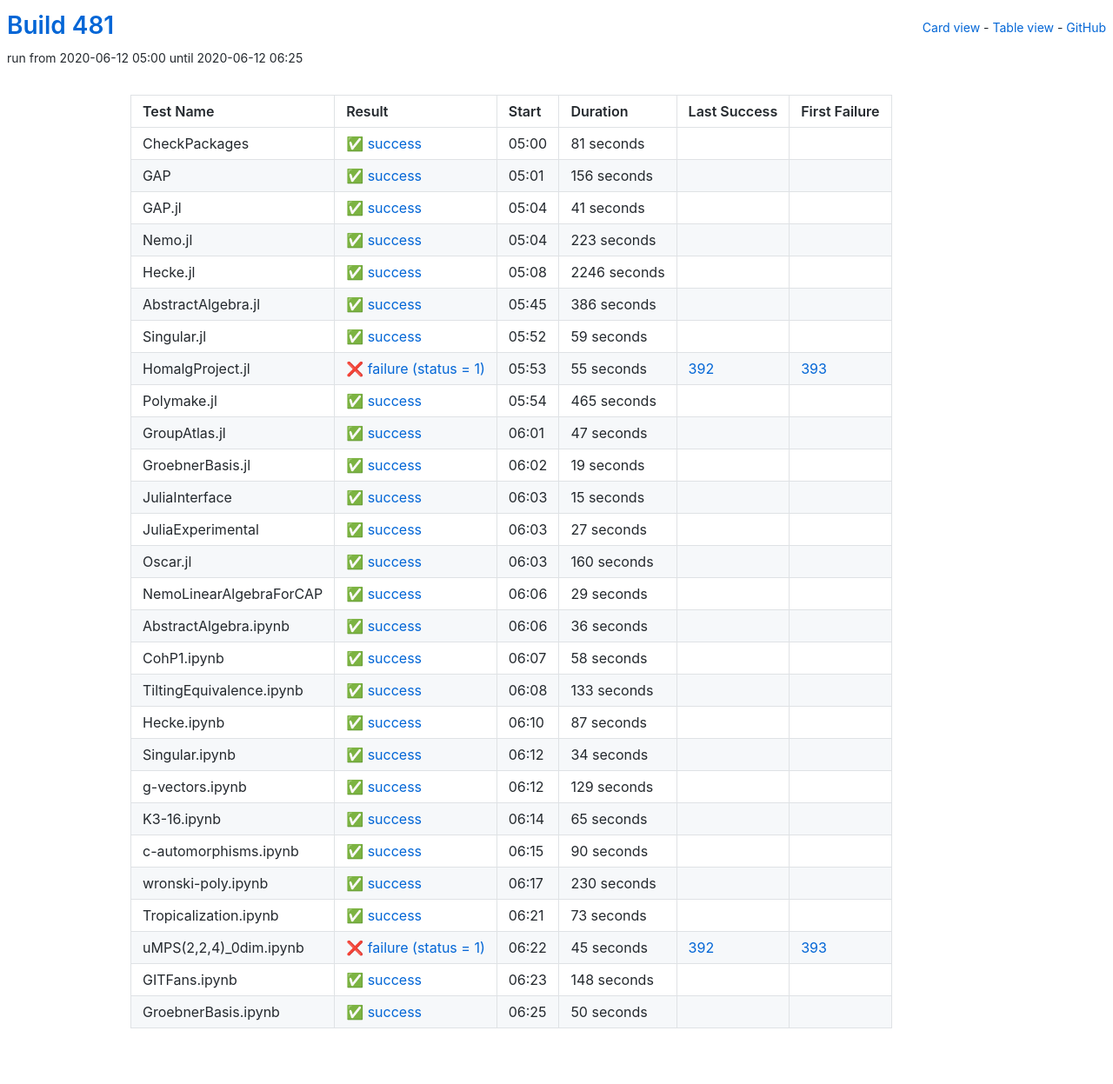
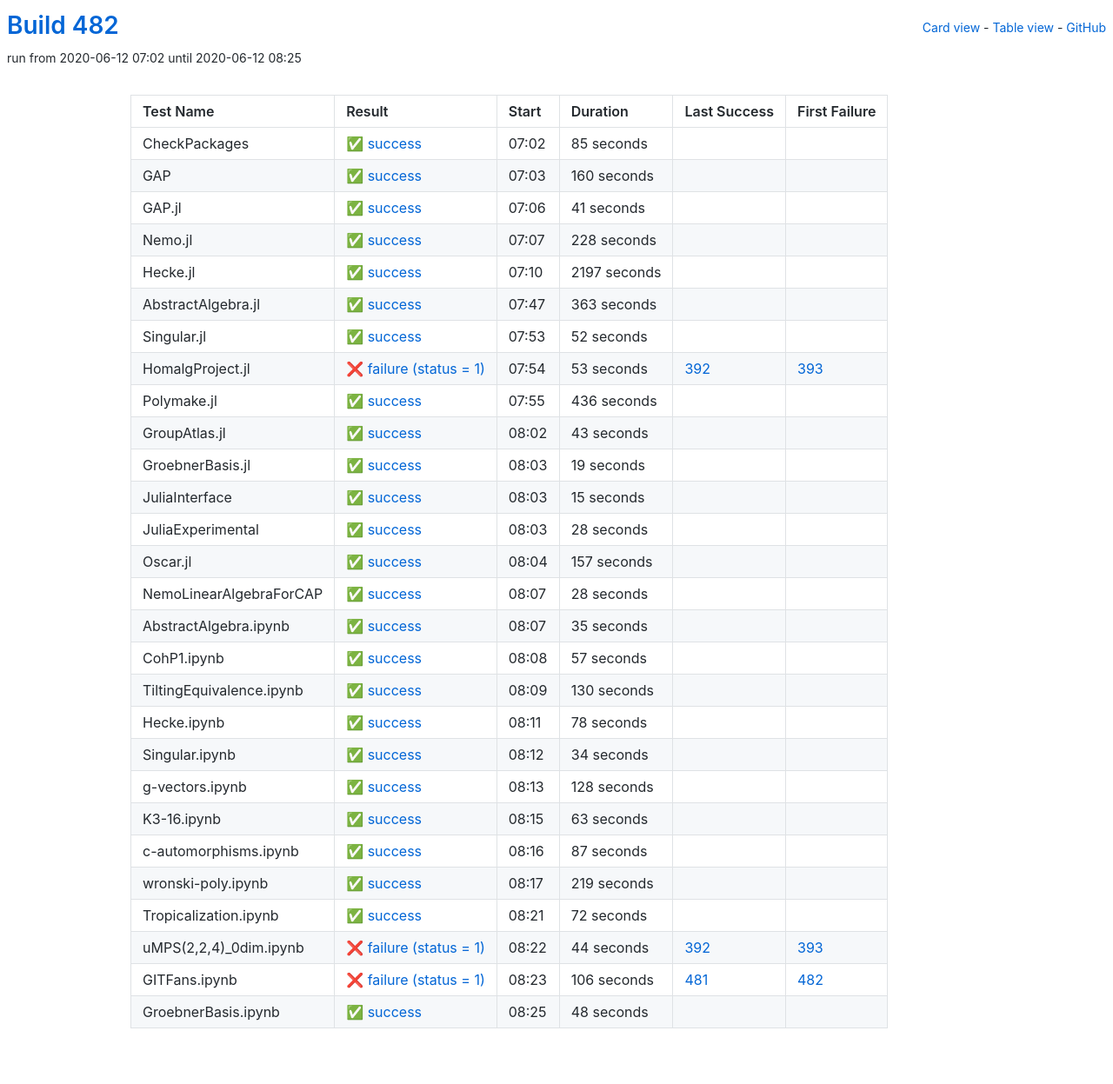
Before and after one commit to oscar-system/oscar-ci-status-1.4, a Jekyll site: the page built from table.html, in a window 1280 px wide. Shown: the whole page at 87% size. Built offline with Jekyll 4.4.1, drawn with Linux system fonts in a browser that asks for light colours.

Commit message:
Build #482

```diff
--- a/_data/ci.yml
+++ b/_data/ci.yml
@@ -1,6 +1,6 @@
 ---
-build: 481
-build_url: https://oscarci.mathematik.uni-kl.de/job/oscar-julia-1.4/481/
+build: 482
+build_url: https://oscarci.mathematik.uni-kl.de/job/oscar-julia-1.4/482/
 job: oscar-julia-1.4
 organization: oscar-system
 repo: oscar-ci-status-1.4
@@ -8,32 +8,32 @@ repourl: https://github.com/oscar-system/oscar-ci-status-1.4
 tests:
 - name: CheckPackages
   id: checkpackages
-  log: https://oscarci.mathematik.uni-kl.de/job/oscar-julia-1.4/481/artifact/logs/build-481/CheckPackages.log
-  start: 2020-06-12 05:00
+  log: https://oscarci.mathematik.uni-kl.de/job/oscar-julia-1.4/482/artifact/logs/build-482/CheckPackages.log
+  start: 2020-06-12 07:02
   success: true
   exitcode: 0
   status: success
-  duration: 81
+  duration: 85
   last_success: false
   last_success_url:
   first_failure: false
   first_failure_url:
 - name: GAP
   id: gap
-  log: https://oscarci.mathematik.uni-kl.de/job/oscar-julia-1.4/481/artifact/logs/build-481/GAP.log
-  start: 2020-06-12 05:01
+  log: https://oscarci.mathematik.uni-kl.de/job/oscar-julia-1.4/482/artifact/logs/build-482/GAP.log
+  start: 2020-06-12 07:03
   success: true
   exitcode: 0
   status: success
-  duration: 156
+  duration: 160
   last_success: false
   last_success_url:
   first_failure: false
   first_failure_url:
 - name: GAP.jl
   id: gap-jl
-  log: https://oscarci.mathematik.uni-kl.de/job/oscar-julia-1.4/481/artifact/logs/build-481/GAP.jl.log
-  start: 2020-06-12 05:04
+  log: https://oscarci.mathematik.uni-kl.de/job/oscar-julia-1.4/482/artifact/logs/build-482/GAP.jl.log
+  start: 2020-06-12 07:06
   success: true
   exitcode: 0
   status: success
@@ -44,92 +44,92 @@ tests:
   first_failure_url:
 - name: Nemo.jl
   id: nemo-jl
-  log: https://oscarci.mathematik.uni-kl.de/job/oscar-julia-1.4/481/artifact/logs/build-481/Nemo.jl.log
-  start: 2020-06-12 05:04
+  log: https://oscarci.mathematik.uni-kl.de/job/oscar-julia-1.4/482/artifact/logs/build-482/Nemo.jl.log
+  start: 2020-06-12 07:07
   success: true
   exitcode: 0
   status: success
-  duration: 223
+  duration: 228
   last_success: false
   last_success_url:
   first_failure: false
   first_failure_url:
 - name: Hecke.jl
   id: hecke-jl
-  log: https://oscarci.mathematik.uni-kl.de/job/oscar-julia-1.4/481/artifact/logs/build-481/Hecke.jl.log
-  start: 2020-06-12 05:08
+  log: https://oscarci.mathematik.uni-kl.de/job/oscar-julia-1.4/482/artifact/logs/build-482/Hecke.jl.log
+  start: 2020-06-12 07:10
   success: true
   exitcode: 0
   status: success
-  duration: 2246
+  duration: 2197
   last_success: false
   last_success_url:
   first_failure: false
   first_failure_url:
 - name: AbstractAlgebra.jl
   id: abstractalgebra-jl
-  log: https://oscarci.mathematik.uni-kl.de/job/oscar-julia-1.4/481/artifact/logs/build-481/AbstractAlgebra.jl.log
-  start: 2020-06-12 05:45
+  log: https://oscarci.mathematik.uni-kl.de/job/oscar-julia-1.4/482/artifact/logs/build-482/AbstractAlgebra.jl.log
+  start: 2020-06-12 07:47
   success: true
   exitcode: 0
   status: success
-  duration: 386
+  duration: 363
   last_success: false
   last_success_url:
   first_failure: false
   first_failure_url:
 - name: Singular.jl
   id: singular-jl
-  log: https://oscarci.mathematik.uni-kl.de/job/oscar-julia-1.4/481/artifact/logs/build-481/Singular.jl.log
-  start: 2020-06-12 05:52
+  log: https://oscarci.mathematik.uni-kl.de/job/oscar-julia-1.4/482/artifact/logs/build-482/Singular.jl.log
+  start: 2020-06-12 07:53
   success: true
   exitcode: 0
   status: success
-  duration: 59
+  duration: 52
   last_success: false
   last_success_url:
   first_failure: false
   first_failure_url:
 - name: HomalgProject.jl
   id: homalgproject-jl
-  log: https://oscarci.mathematik.uni-kl.de/job/oscar-julia-1.4/481/artifact/logs/build-481/HomalgProject.jl.log
-  start: 2020-06-12 05:53
+  log: https://oscarci.mathematik.uni-kl.de/job/oscar-julia-1.4/482/artifact/logs/build-482/HomalgProject.jl.log
+  start: 2020-06-12 07:54
   success: false
   exitcode: 1
   status: failure
-  duration: 55
+  duration: 53
   last_success: 392
   last_success_url: https://oscarci.mathematik.uni-kl.de/job/oscar-julia-1.4/392/
   first_failure: 393
   first_failure_url: https://oscarci.mathematik.uni-kl.de/job/oscar-julia-1.4/393/
 - name: Polymake.jl
   id: polymake-jl
-  log: https://oscarci.mathematik.uni-kl.de/job/oscar-julia-1.4/481/artifact/logs/build-481/Polymake.jl.log
-  start: 2020-06-12 05:54
+  log: https://oscarci.mathematik.uni-kl.de/job/oscar-julia-1.4/482/artifact/logs/build-482/Polymake.jl.log
+  start: 2020-06-12 07:55
   success: true
   exitcode: 0
   status: success
-  duration: 465
+  duration: 436
   last_success: false
   last_success_url:
   first_failure: false
   first_failure_url:
 - name: GroupAtlas.jl
   id: groupatlas-jl
-  log: https://oscarci.mathematik.uni-kl.de/job/oscar-julia-1.4/481/artifact/logs/build-481/GroupAtlas.jl.log
-  start: 2020-06-12 06:01
+  log: https://oscarci.mathematik.uni-kl.de/job/oscar-julia-1.4/482/artifact/logs/build-482/GroupAtlas.jl.log
+  start: 2020-06-12 08:02
   success: true
   exitcode: 0
   status: success
-  duration: 47
+  duration: 43
   last_success: false
   last_success_url:
   first_failure: false
   first_failure_url:
 - name: GroebnerBasis.jl
   id: groebnerbasis-jl
-  log: https://oscarci.mathematik.uni-kl.de/job/oscar-julia-1.4/481/artifact/logs/build-481/GroebnerBasis.jl.log
-  start: 2020-06-12 06:02
+  log: https://oscarci.mathematik.uni-kl.de/job/oscar-julia-1.4/482/artifact/logs/build-482/GroebnerBasis.jl.log
+  start: 2020-06-12 08:03
   success: true
   exitcode: 0
   status: success
@@ -140,8 +140,8 @@ tests:
   first_failure_url:
 - name: JuliaInterface
   id: juliainterface
-  log: https://oscarci.mathematik.uni-kl.de/job/oscar-julia-1.4/481/artifact/logs/build-481/JuliaInterface.log
-  start: 2020-06-12 06:03
+  log: https://oscarci.mathematik.uni-kl.de/job/oscar-julia-1.4/482/artifact/logs/build-482/JuliaInterface.log
+  start: 2020-06-12 08:03
   success: true
   exitcode: 0
   status: success
@@ -152,92 +152,92 @@ tests:
   first_failure_url:
 - name: JuliaExperimental
   id: juliaexperimental
-  log: https://oscarci.mathematik.uni-kl.de/job/oscar-julia-1.4/481/artifact/logs/build-481/JuliaExperimental.log
-  start: 2020-06-12 06:03
+  log: https://oscarci.mathematik.uni-kl.de/job/oscar-julia-1.4/482/artifact/logs/build-482/JuliaExperimental.log
+  start: 2020-06-12 08:03
   success: true
   exitcode: 0
   status: success
-  duration: 27
+  duration: 28
   last_success: false
   last_success_url:
   first_failure: false
   first_failure_url:
 - name: Oscar.jl
   id: oscar-jl
-  log: https://oscarci.mathematik.uni-kl.de/job/oscar-julia-1.4/481/artifact/logs/build-481/Oscar.jl.log
-  start: 2020-06-12 06:03
+  log: https://oscarci.mathematik.uni-kl.de/job/oscar-julia-1.4/482/artifact/logs/build-482/Oscar.jl.log
+  start: 2020-06-12 08:04
   success: true
   exitcode: 0
   status: success
-  duration: 160
+  duration: 157
   last_success: false
   last_success_url:
   first_failure: false
   first_failure_url:
 - name: NemoLinearAlgebraForCAP
   id: nemolinearalgebraforcap
-  log: https://oscarci.mathematik.uni-kl.de/job/oscar-julia-1.4/481/artifact/logs/build-481/NemoLinearAlgebraForCAP.log
-  start: 2020-06-12 06:06
+  log: https://oscarci.mathematik.uni-kl.de/job/oscar-julia-1.4/482/artifact/logs/build-482/NemoLinearAlgebraForCAP.log
+  start: 2020-06-12 08:07
   success: true
   exitcode: 0
   status: success
-  duration: 29
+  duration: 28
   last_success: false
   last_success_url:
   first_failure: false
   first_failure_url:
 - name: AbstractAlgebra.ipynb
   id: abstractalgebra-ipynb
-  log: https://oscarci.mathematik.uni-kl.de/job/oscar-julia-1.4/481/artifact/logs/build-481/AbstractAlgebra.ipynb.log
-  start: 2020-06-12 06:06
+  log: https://oscarci.mathematik.uni-kl.de/job/oscar-julia-1.4/482/artifact/logs/build-482/AbstractAlgebra.ipynb.log
+  start: 2020-06-12 08:07
   success: true
   exitcode: 0
   status: success
-  duration: 36
+  duration: 35
   last_success: false
   last_success_url:
   first_failure: false
   first_failure_url:
 - name: CohP1.ipynb
   id: cohp1-ipynb
-  log: https://oscarci.mathematik.uni-kl.de/job/oscar-julia-1.4/481/artifact/logs/build-481/CohP1.ipynb.log
-  start: 2020-06-12 06:07
+  log: https://oscarci.mathematik.uni-kl.de/job/oscar-julia-1.4/482/artifact/logs/build-482/CohP1.ipynb.log
+  start: 2020-06-12 08:08
   success: true
   exitcode: 0
   status: success
-  duration: 58
+  duration: 57
   last_success: false
   last_success_url:
   first_failure: false
   first_failure_url:
 - name: TiltingEquivalence.ipynb
   id: tiltingequivalence-ipynb
-  log: https://oscarci.mathematik.uni-kl.de/job/oscar-julia-1.4/481/artifact/logs/build-481/TiltingEquivalence.ipynb.log
-  start: 2020-06-12 06:08
+  log: https://oscarci.mathematik.uni-kl.de/job/oscar-julia-1.4/482/artifact/logs/build-482/TiltingEquivalence.ipynb.log
+  start: 2020-06-12 08:09
   success: true
   exitcode: 0
   status: success
-  duration: 133
+  duration: 130
   last_success: false
   last_success_url:
   first_failure: false
   first_failure_url:
 - name: Hecke.ipynb
   id: hecke-ipynb
-  log: https://oscarci.mathematik.uni-kl.de/job/oscar-julia-1.4/481/artifact/logs/build-481/Hecke.ipynb.log
-  start: 2020-06-12 06:10
+  log: https://oscarci.mathematik.uni-kl.de/job/oscar-julia-1.4/482/artifact/logs/build-482/Hecke.ipynb.log
+  start: 2020-06-12 08:11
   success: true
   exitcode: 0
   status: success
-  duration: 87
+  duration: 78
   last_success: false
   last_success_url:
   first_failure: false
   first_failure_url:
 - name: Singular.ipynb
   id: singular-ipynb
-  log: https://oscarci.mathematik.uni-kl.de/job/oscar-julia-1.4/481/artifact/logs/build-481/Singular.ipynb.log
-  start: 2020-06-12 06:12
+  log: https://oscarci.mathematik.uni-kl.de/job/oscar-julia-1.4/482/artifact/logs/build-482/Singular.ipynb.log
+  start: 2020-06-12 08:12
   success: true
   exitcode: 0
   status: success
@@ -248,97 +248,97 @@ tests:
   first_failure_url:
 - name: g-vectors.ipynb
   id: g-vectors-ipynb
-  log: https://oscarci.mathematik.uni-kl.de/job/oscar-julia-1.4/481/artifact/logs/build-481/g-vectors.ipynb.log
-  start: 2020-06-12 06:12
+  log: https://oscarci.mathematik.uni-kl.de/job/oscar-julia-1.4/482/artifact/logs/build-482/g-vectors.ipynb.log
+  start: 2020-06-12 08:13
   success: true
   exitcode: 0
   status: success
-  duration: 129
+  duration: 128
   last_success: false
   last_success_url:
   first_failure: false
   first_failure_url:
 - name: K3-16.ipynb
   id: k3-16-ipynb
-  log: https://oscarci.mathematik.uni-kl.de/job/oscar-julia-1.4/481/artifact/logs/build-481/K3-16.ipynb.log
-  start: 2020-06-12 06:14
+  log: https://oscarci.mathematik.uni-kl.de/job/oscar-julia-1.4/482/artifact/logs/build-482/K3-16.ipynb.log
+  start: 2020-06-12 08:15
   success: true
   exitcode: 0
   status: success
-  duration: 65
+  duration: 63
   last_success: false
   last_success_url:
   first_failure: false
   first_failure_url:
 - name: c-automorphisms.ipynb
   id: c-automorphisms-ipynb
-  log: https://oscarci.mathematik.uni-kl.de/job/oscar-julia-1.4/481/artifact/logs/build-481/c-automorphisms.ipynb.log
-  start: 2020-06-12 06:15
+  log: https://oscarci.mathematik.uni-kl.de/job/oscar-julia-1.4/482/artifact/logs/build-482/c-automorphisms.ipynb.log
+  start: 2020-06-12 08:16
   success: true
   exitcode: 0
   status: success
-  duration: 90
+  duration: 87
   last_success: false
   last_success_url:
   first_failure: false
   first_failure_url:
 - name: wronski-poly.ipynb
   id: wronski-poly-ipynb
-  log: https://oscarci.mathematik.uni-kl.de/job/oscar-julia-1.4/481/artifact/logs/build-481/wronski-poly.ipynb.log
-  start: 2020-06-12 06:17
+  log: https://oscarci.mathematik.uni-kl.de/job/oscar-julia-1.4/482/artifact/logs/build-482/wronski-poly.ipynb.log
+  start: 2020-06-12 08:17
   success: true
   exitcode: 0
   status: success
-  duration: 230
+  duration: 219
   last_success: false
   last_success_url:
   first_failure: false
   first_failure_url:
 - name: Tropicalization.ipynb
   id: tropicalization-ipynb
-  log: https://oscarci.mathematik.uni-kl.de/job/oscar-julia-1.4/481/artifact/logs/build-481/Tropicalization.ipynb.log
-  start: 2020-06-12 06:21
+  log: https://oscarci.mathematik.uni-kl.de/job/oscar-julia-1.4/482/artifact/logs/build-482/Tropicalization.ipynb.log
+  start: 2020-06-12 08:21
   success: true
   exitcode: 0
   status: success
-  duration: 73
+  duration: 72
   last_success: false
   last_success_url:
   first_failure: false
   first_failure_url:
 - name: uMPS(2,2,4)_0dim.ipynb
   id: umps-2-2-4-0dim-ipynb
-  log: https://oscarci.mathematik.uni-kl.de/job/oscar-julia-1.4/481/artifact/logs/build-481/uMPS-2-2-4-_0dim.ipynb.log
-  start: 2020-06-12 06:22
+  log: https://oscarci.mathematik.uni-kl.de/job/oscar-julia-1.4/482/artifact/logs/build-482/uMPS-2-2-4-_0dim.ipynb.log
+  start: 2020-06-12 08:22
   success: false
   exitcode: 1
   status: failure
-  duration: 45
+  duration: 44
   last_success: 392
   last_success_url: https://oscarci.mathematik.uni-kl.de/job/oscar-julia-1.4/392/
   first_failure: 393
   first_failure_url: https://oscarci.mathematik.uni-kl.de/job/oscar-julia-1.4/393/
 - name: GITFans.ipynb
   id: gitfans-ipynb
-  log: https://oscarci.mathematik.uni-kl.de/job/oscar-julia-1.4/481/artifact/logs/build-481/GITFans.ipynb.log
-  start: 2020-06-12 06:23
+  log: https://oscarci.mathematik.uni-kl.de/job/oscar-julia-1.4/482/artifact/logs/build-482/GITFans.ipynb.log
+  start: 2020-06-12 08:23
+  success: false
+  exitcode: 1
+  status: failure
+  duration: 106
+  last_success: 481
+  last_success_url: https://oscarci.mathematik.uni-kl.de/job/oscar-julia-1.4/481/
+  first_failure: 482
+  first_failure_url: https://oscarci.mathematik.uni-kl.de/job/oscar-julia-1.4/482/
+- name: GroebnerBasis.ipynb
+  id: groebnerbasis-ipynb
+  log: https://oscarci.mathematik.uni-kl.de/job/oscar-julia-1.4/482/artifact/logs/build-482/GroebnerBasis.ipynb.log
+  start: 2020-06-12 08:25
   success: true
   exitcode: 0
   status: success
-  duration: 148
+  duration: 48
   last_success: false
   last_success_url:
   first_failure: false
   first_failure_url:
-- name: GroebnerBasis.ipynb
-  id: groebnerbasis-ipynb
-  log: https://oscarci.mathematik.uni-kl.de/job/oscar-julia-1.4/481/artifact/logs/build-481/GroebnerBasis.ipynb.log
-  start: 2020-06-12 06:25
-  success: true
-  exitcode: 0
-  status: success
-  duration: 50
-  last_success: false
-  last_success_url:
-  first_failure: false
-  first_failure_url:
```
Also changed, not shown: README.md.
